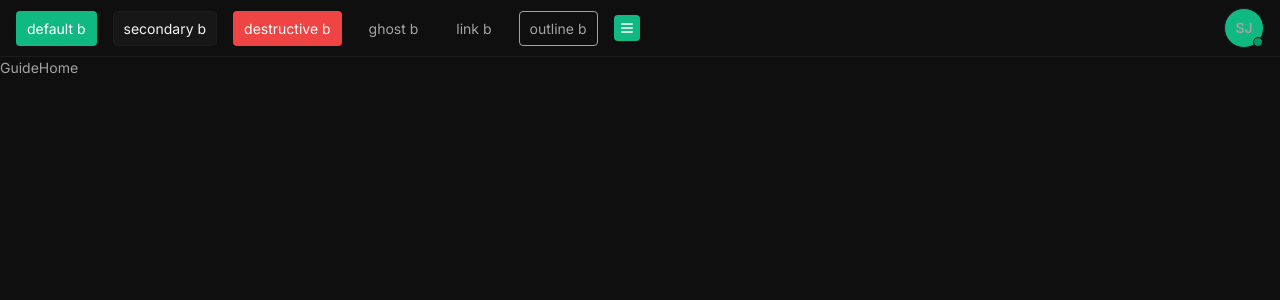
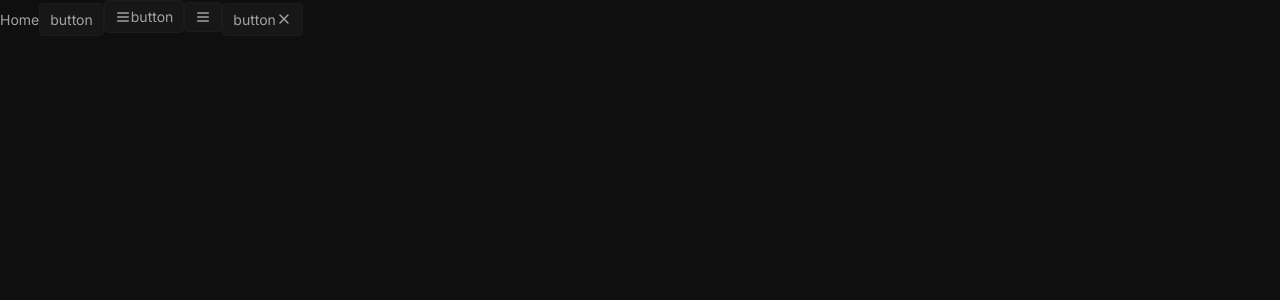
Before and after one commit to kjsooraj/johnsonville-dashboard, a React (Vite) app: page / in a window 1280 px wide. Shown: the top 300 px of the page. Built offline with nearby package versions, Linux system fonts and the light colour scheme.

Commit message:
feat(button): wip - icon button refactor

```diff
--- a/src/App.tsx
+++ b/src/App.tsx
@@ -1,15 +1,12 @@
 import { Route, Routes } from "react-router-dom";
 import Error from "@/pages/Error";
 import Home from "@/pages/Home";
-import Layout from "@/components/Layout";
 
 export default function App() {
   return (
     <Routes>
-      <Route element={<Layout />}>
-        <Route index element={<Home />} />
-        <Route path="*" element={<Error />} />
-      </Route>
+      <Route path="/" element={<Home />} />
+      <Route path="*" element={<Error />} />
     </Routes>
   );
 }
--- a/src/components/Header.tsx
+++ b/src/components/Header.tsx
@@ -1,42 +1,8 @@
-import { Avatar, AvatarFallback, AvatarImage } from "@/components/core/Avatar";
-import { Button } from "@/components/core/Button";
-import { Drawer, DrawerContent, DrawerTrigger } from "@/components/core/Drawer";
-import { Icon } from "@/components/core/Icon";
-import Guide from "@/components/Guide";
-
 export default function Header() {
   return (
     <header className="h-auto w-full bg-color-primary">
       <div className="container px-4">
-        <div className="relative flex h-14 w-full items-center">
-          <div className="flex items-center space-x-4">
-            <Button variant="default">default b</Button>
-            <Button variant="secondary">secondary b</Button>
-            <Button variant="destructive">destructive b</Button>
-            <Button variant="ghost">ghost b</Button>
-            <Button variant="link">link b</Button>
-            <Button variant="outline">outline b</Button>
-            <Drawer>
-              <DrawerTrigger asChild>
-                <Button size="icon">
-                  <Icon icon="menu" width={16} height={16} />
-                  <span className="sr-only">Menu</span>
-                </Button>
-              </DrawerTrigger>
-              <DrawerContent side="left" className="max-w-xs">
-                <Guide />
-              </DrawerContent>
-            </Drawer>
-          </div>
-          <div className="flex flex-1 items-center justify-end">
-            <Button size="icon" asChild>
-              <Avatar className="rounded-full border-color-divider">
-                <AvatarImage src="" alt="" />
-                <AvatarFallback>SJ</AvatarFallback>
-              </Avatar>
-            </Button>
-          </div>
-        </div>
+        <div className="relative flex h-14 w-full items-center"></div>
       </div>
     </header>
   );
--- a/src/components/Layout.tsx
+++ /dev/null
@@ -1,24 +0,0 @@
-import { Outlet } from "react-router-dom";
-import { Separator } from "@/components/core/Separator";
-import Footer from "@/components/Footer";
-import Guide from "@/components/Guide";
-import Header from "@/components/Header";
-
-export default function Layout() {
-  return (
-    <div className="flex h-full min-h-screen w-full flex-col">
-      <Header />
-      <Separator />
-      <div className="flex-1">
-        <div className="container">
-          <div className="flex h-full w-full">
-            <Guide />
-            <Outlet />
-          </div>
-        </div>
-      </div>
-      <Separator />
-      <Footer />
-    </div>
-  );
-}
--- a/src/components/core/Avatar.tsx
+++ /dev/null
@@ -1,92 +0,0 @@
-import * as React from "react";
-import * as AvatarPrimitive from "@radix-ui/react-avatar";
-import { mergeNames } from "@/lib/utils";
-
-const Avatar = React.forwardRef<
-  React.ElementRef<typeof AvatarPrimitive.Root>,
-  React.ComponentPropsWithoutRef<typeof AvatarPrimitive.Root>
->((props, ref) => {
-  const { children, className, ...rest } = props;
-
-  return (
-    <AvatarPrimitive.Root
-      ref={ref}
-      className={mergeNames(
-        [
-          "relative",
-          "flex",
-          "h-10",
-          "w-10",
-          "select-none",
-          "shrink-0",
-          "rounded-full",
-          "border",
-          "border-color-divider-dark",
-          "bg-color-primary",
-          "font-semibold",
-        ],
-        className
-      )}
-      {...rest}
-    >
-      {children}
-      <span
-        className={
-          "absolute bottom-0 right-0 h-2.5 w-2.5 rounded-full border border-color-primary bg-color-success-dark"
-        }
-      />
-    </AvatarPrimitive.Root>
-  );
-});
-
-Avatar.displayName = AvatarPrimitive.Root.displayName;
-
-const AvatarImage = React.forwardRef<
-  React.ElementRef<typeof AvatarPrimitive.Image>,
-  React.ComponentPropsWithoutRef<typeof AvatarPrimitive.Image>
->((props, ref) => {
-  const { className, ...rest } = props;
-
-  return (
-    <AvatarPrimitive.Image
-      ref={ref}
-      className={mergeNames("aspect-square h-full w-full", className)}
-      {...rest}
-    />
-  );
-});
-
-AvatarImage.displayName = AvatarPrimitive.Image.displayName;
-
-const AvatarFallback = React.forwardRef<
-  React.ElementRef<typeof AvatarPrimitive.Fallback>,
-  React.ComponentPropsWithoutRef<typeof AvatarPrimitive.Fallback>
->((props, ref) => {
-  const { className, ...rest } = props;
-
-  return (
-    <AvatarPrimitive.Fallback
-      ref={ref}
-      className={mergeNames(
-        [
-          "flex",
-          "h-full",
-          "w-full",
-          "items-center",
-          "justify-center",
-          "rounded-full",
-          "text-sm",
-          "font-semibold",
-          "leading-none",
-          "text-color-secondary",
-        ],
-        className
-      )}
-      {...rest}
-    />
-  );
-});
-
-AvatarFallback.displayName = AvatarPrimitive.Fallback.displayName;
-
-export { Avatar, AvatarImage, AvatarFallback };
--- a/src/components/core/Button.tsx
+++ b/src/components/core/Button.tsx
@@ -1,19 +1,66 @@
 import * as React from "react";
 import { Slot } from "@radix-ui/react-slot";
 import { cva, type VariantProps } from "class-variance-authority";
+import { icons } from "@/constants/icons";
 import { mergeNames } from "@/lib/utils";
+import { Icon, IconProps } from "@/components/core/Icon";
 
-const buttonStyles = cva(
+interface ButtonProps
+  extends React.ButtonHTMLAttributes<HTMLButtonElement>,
+    VariantProps<typeof ButtonStyles> {
+  asChild?: boolean;
+  icon?: keyof typeof icons;
+  iconProps?: Omit<IconProps, "icon">;
+}
+
+const Button = React.forwardRef<HTMLButtonElement, ButtonProps>(
+  (props, ref) => {
+    const {
+      children,
+      asChild,
+      icon,
+      iconProps,
+      position = "left",
+      variant,
+      className,
+      ...rest
+    } = props;
+    const Element = asChild ? Slot : "button";
+
+    return (
+      <Element
+        ref={ref}
+        className={mergeNames(
+          ButtonStyles({ variant, className }),
+          icon && position && ButtonStyles({ position })
+        )}
+        {...rest}
+      >
+        {icon && <Icon icon={icon} {...iconProps} />}
+        <span>{children}</span>
+      </Element>
+    );
+  }
+);
+
+Button.displayName = "Button";
+
+export { Button };
+
+const ButtonStyles = cva(
   [
     "inline-flex",
     "cursor-pointer",
     "select-none",
     "items-center",
     "justify-center",
+    "px-2.5",
+    "py-1.5",
     "rounded",
     "border",
     "border-transparent",
     "text-center",
+    "leading-snug",
     "transition-all",
     "disabled:opacity-90",
   ],
@@ -32,58 +79,38 @@ const buttonStyles = cva(
         ],
         outline: [
           "border",
-          "border-input",
+          "border-color-divider",
           "bg-background",
-          "hover:bg-accent",
-          "hover:text-accent-foreground",
+          "text-color-secondary",
+          "hover:bg-color-primary-light",
+          "hover:border-color-divider-dark",
+          "hover:text-color-secondary-dark",
         ],
         secondary: [
           "bg-color-primary-light",
-          "text-color-secondary-dark",
+          "text-color-secondary",
           "border-color-divider",
           "hover:bg-color-secondary-light/10",
+          "hover:text-color-secondary-dark",
         ],
-        ghost: ["hover:bg-accent", "hover:text-accent-foreground"],
-        link: ["text-primary", "underline-offset-4", "hover:underline"],
+        ghost: [
+          "hover:bg-color-primary-light",
+          "hover:text-color-secondary-dark",
+        ],
+        link: [
+          "text-color-secondary",
+          "underline-offset-2",
+          "hover:text-color-secondary-dark",
+          "hover:underline",
+        ],
       },
-      size: {
-        default: "px-2.5 py-1.5",
-        icon: "py-1 px-1",
+      position: {
+        left: "flex-row",
+        right: "flex-row-reverse space-x-reverse",
       },
+    },
+    defaultVariants: {
+      variant: "secondary",
     },
   }
 );
-
-export interface ButtonProps
-  extends React.ButtonHTMLAttributes<HTMLButtonElement>,
-    VariantProps<typeof buttonStyles> {
-  asChild?: boolean;
-}
-
-const Button = React.forwardRef<HTMLButtonElement, ButtonProps>(
-  (props, ref) => {
-    const {
-      children,
-      asChild,
-      size = "default",
-      variant = "default",
-      className,
-      ...rest
-    } = props;
-    const Element = asChild ? Slot : "button";
-
-    return (
-      <Element
-        ref={ref}
-        className={mergeNames(buttonStyles({ variant, size, className }))}
-        {...rest}
-      >
-        {children}
-      </Element>
-    );
-  }
-);
-
-Button.displayName = "Button";
-
-export { Button };
--- a/src/components/core/Icon.tsx
+++ b/src/components/core/Icon.tsx
@@ -2,7 +2,7 @@ import React, { forwardRef } from "react";
 import * as VisuallyHiddenPrimitive from "@radix-ui/react-visually-hidden";
 import { icons } from "@/constants/icons";
 
-interface IconProps extends React.SVGAttributes<SVGSVGElement> {
+export interface IconProps extends React.SVGAttributes<SVGSVGElement> {
   icon: keyof typeof icons;
   label?: string;
 }
@@ -14,7 +14,7 @@ const Icon = forwardRef<SVGSVGElement, IconProps>((props, ref) => {
 
   return (
     <React.Fragment>
-      <IconEle ref={ref} {...rest} />
+      <IconEle ref={ref} width={16} height={16} {...rest} />
       {label && (
         <VisuallyHiddenPrimitive.Root>{label}</VisuallyHiddenPrimitive.Root>
       )}
--- a/src/pages/Home.tsx
+++ b/src/pages/Home.tsx
@@ -1,3 +1,15 @@
+import { Button } from "@/components/core/Button";
+
 export default function Home() {
-  return <div>Home</div>;
+  return (
+    <div>
+      Home
+      <Button className="">button</Button>
+      <Button icon="menu">button</Button>
+      <Button icon="menu"></Button>
+      <Button icon="close" position="right">
+        button
+      </Button>
+    </div>
+  );
 }
```
